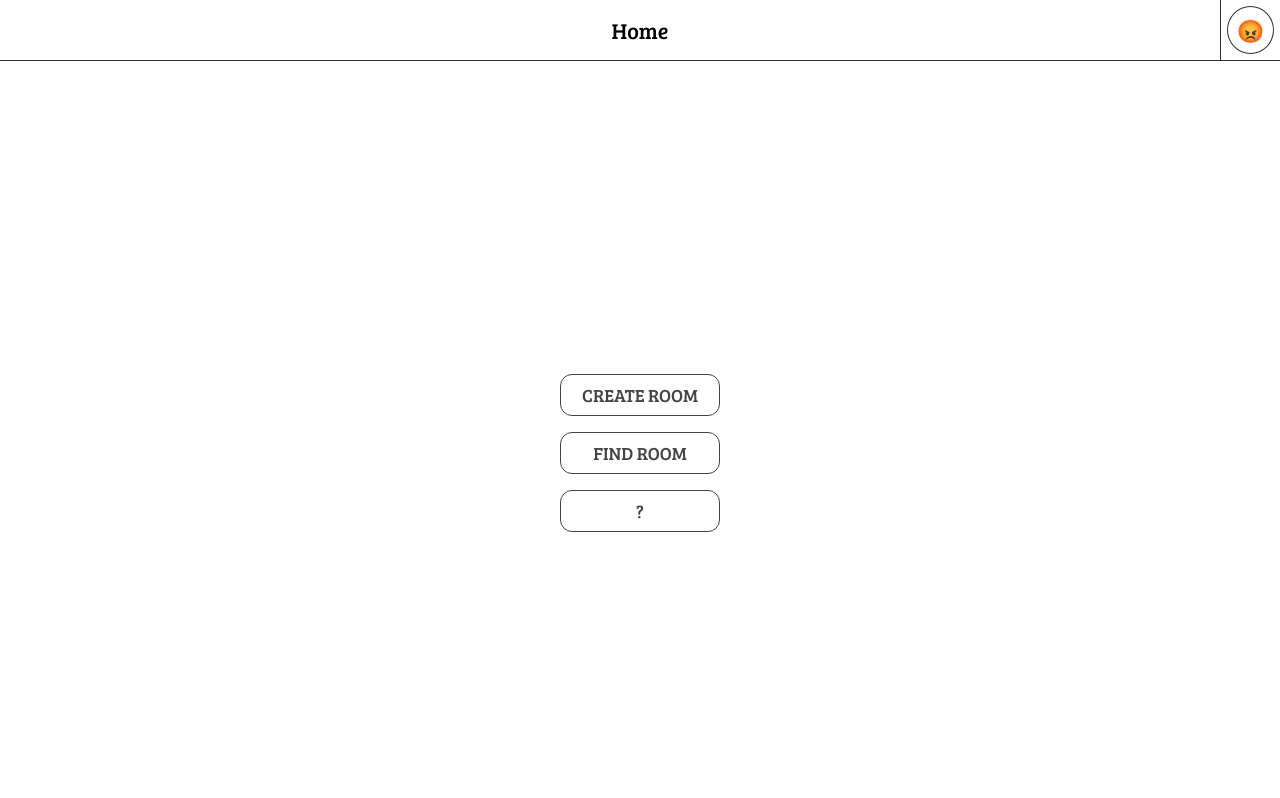
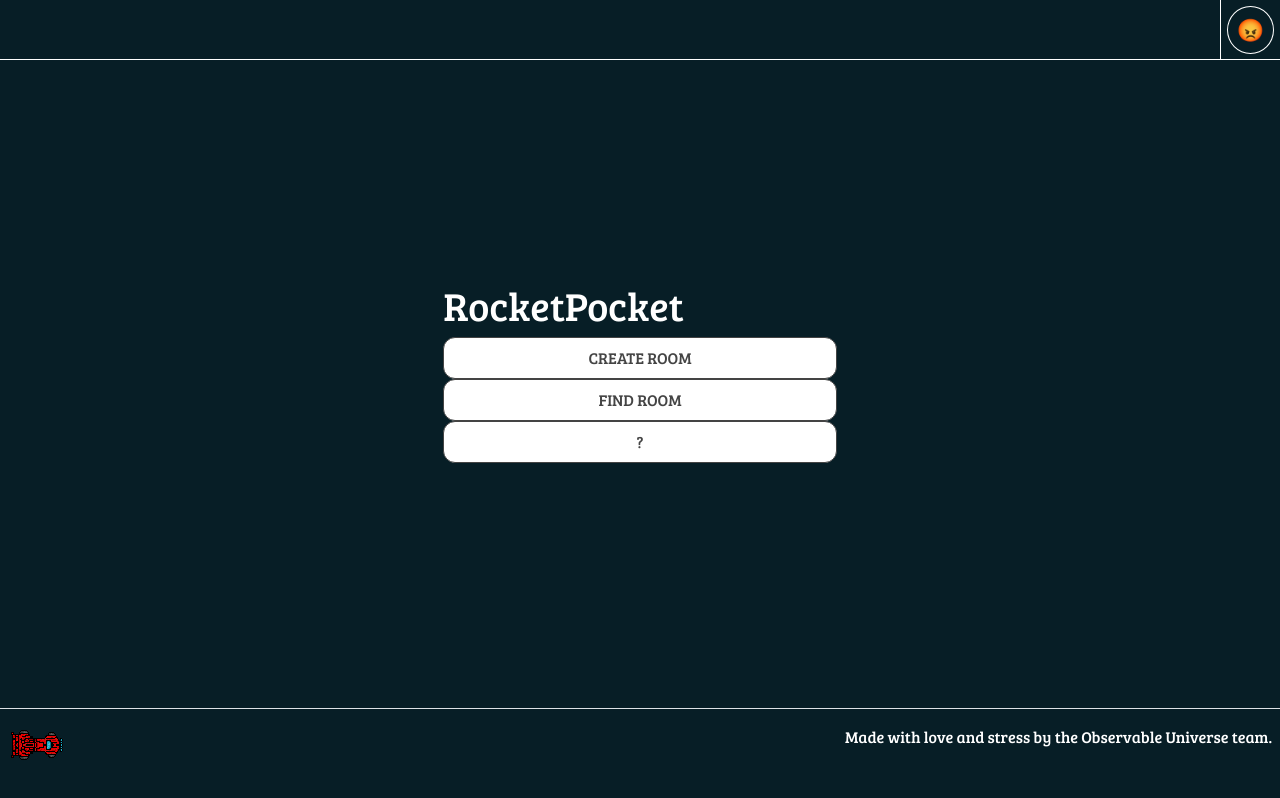
Before and after one commit to GuilhermeDaBolsa/PocketRocketClient, a Vue app: page / in a window 1280 px wide. Shown: the top 798 px of the page. Built offline with nearby package versions, Linux system fonts and the light colour scheme.

Commit message:
WIP: front-end ajusts.

```diff
--- a/index.html
+++ b/index.html
@@ -2,14 +2,16 @@
 <html lang="en">
 	<head>
 		<meta charset="UTF-8">
-		<link rel="icon" href="/favicon.ico">
 		<meta name="viewport" content="width=device-width, initial-scale=1.0">
-		<title>Vite App</title>
-
+		<title>Rocket Pocket</title>
+		<link rel="icon" type="image/x-icon" href="src/assets/Images/ball.ico">
+		<link href="https://cdn.jsdelivr.net/npm/bootstrap@5.2.3/dist/css/bootstrap.min.css" rel="stylesheet" integrity="sha384-rbsA2VBKQhggwzxH7pPCaAqO46MgnOM80zW1RWuH61DGLwZJEdK2Kadq2F9CUG65" crossorigin="anonymous">
 		<style>
 			@font-face { font-family: BreeSerif; src: url('src/assets/Fonts/Bree_Serif/BreeSerif-Regular.ttf'); }
 			body {
 				font-family: BreeSerif, serif;
+				color: white;
+				background-color: #071e26;
 			}
 		</style>
 	</head>
@@ -17,5 +19,6 @@
 	<body style="margin: 0;">
 		<div id="app"></div>
 		<script type="module" src="/src/main.js"></script>
+		<script src="https://cdn.jsdelivr.net/npm/bootstrap@5.2.3/dist/js/bootstrap.bundle.min.js" integrity="sha384-kenU1KFdBIe4zVF0s0G1M5b4hcpxyD9F7jL+jjXkk+Q2h455rYXK/7HAuoJl+0I4" crossorigin="anonymous"></script>
 	</body>
 </html>
--- /dev/null
+++ b/src/components/Footer.vue
@@ -0,0 +1,31 @@
+<template>
+
+	<footer class="d-flex flex-wrap justify-content-between align-items-center py-3 my-4 border-top">
+		<div class="col-md-4 d-flex align-items-center">
+			<img src="../assets/Images/small-red-car.gif">
+		</div>
+		<p>Made with love and stress by the Observable Universe team.</p>
+	</footer>
+
+</template>
+
+<script>
+
+export default {
+	props: {
+		color: {
+			type: String,
+			default: "#000000"
+		}
+	},
+	data() {
+		return {
+		}
+	},
+	directives: {},
+	components: {},
+	computed: {},
+	watch: {},
+	methods: {}
+}
+</script>
--- a/src/components/TopBar.vue
+++ b/src/components/TopBar.vue
@@ -6,9 +6,9 @@
 		</div>
 
 
-		<div class="centerContainer" style="flex: 1">{{title}}</div>
+		<div class="centerContainer" style="flex: 1"></div>
 
-		<div class="centerContainer topBarButton" style="border-left: 1px solid #333;" @click="toggleUserMenu">
+		<div class="centerContainer topBarButton" style="border-left: 1px solid #fff;" @click="toggleUserMenu">
 			<div class="centerContainer avatar">
 				<span class="noselect">
 					{{isLogged ? '😀' : '😡'}}
@@ -41,7 +41,7 @@ import APIRequestHandler from '../components/APIRequestHandler.vue'
 
 export default {
     props: {
-		title: 			{ type: String, default: "titulo :)" },
+		//title: 			{ type: String, default: "titulo :)" },
 		showBackBtn: 	{ type: Boolean, default: false },
 	},
     data(){
@@ -88,7 +88,7 @@ export default {
 
 .topBarContainer {
 	height: 60px;
-	border-bottom: 1px solid #333;
+	border-bottom: 1px solid #fff;
 	font-size: 22px;
 }
 
@@ -103,7 +103,7 @@ export default {
 .avatar {
 	width: 100%;
 	height: 100%;
-	border: 1px solid #333;
+	border: 1px solid #fff;
 	border-radius: 50%;
 	box-sizing: border-box;
 }
--- a/src/views/Home.vue
+++ b/src/views/Home.vue
@@ -1,44 +1,52 @@
 <template>
-	<div style="height: 100vh;">
-		<TopBar title="Home"/>
-
+	<div style="height: 78vh;">
+		<TopBar />
 		<div style="display: flex; flex-direction: column; height: 100%; justify-content: center; align-items: center;">
-			<div style="padding: 20px; width: 160px;">
+			<div class="row">
+				<div class="col-12">
+					<div class="col-4"></div>
+					<div class="col-4">
+						<h1 class="text-center">RocketPocket</h1></div>
+					<div class="col-4"></div>
+				</div>
+				<div class="col-12">
 					<Button class="buttonInMenu" @click="navigate('createRoom')">CREATE ROOM</Button>
 					<Button class="buttonInMenu" @click="navigate('findRooms')">FIND ROOM</Button>
 					<Button class="buttonInMenu">?</Button>
-
 				</div>
 			</div>
+		</div>
+		<Footer class="px-2 py-2" />
 	</div>
 </template>
 
 <script>
 import TopBar from '../components/TopBar.vue'
 import Button from '../components/Button.vue'
+import Footer from '../components/Footer.vue'
 
 export default {
 	props: {},
-    data(){
+	data() {
 		return {
 		}
 	},
 	directives: {},
-    components: { TopBar, Button },
+	components: { TopBar, Button, Footer },
 	computed: {},
 	watch: {},
 	methods: {
 		navigate(route) {
-			this.$router.push({name: route});
+			this.$router.push({ name: route });
 		}
 	}
 }
 </script>
 
-<style scoped>
+<!-- <style scoped>
 .buttonInMenu {
 	margin-bottom: 16px;
 	width: 100%;
 	font-size: 18px;
 }
-</style>
+</style> -->
```
Also changed, not shown: src/assets/Images/small-red-car.gif (added), 1 other file (tests, documents, lock files or other folders). Lines whose indentation alone changed are shown as unchanged.
